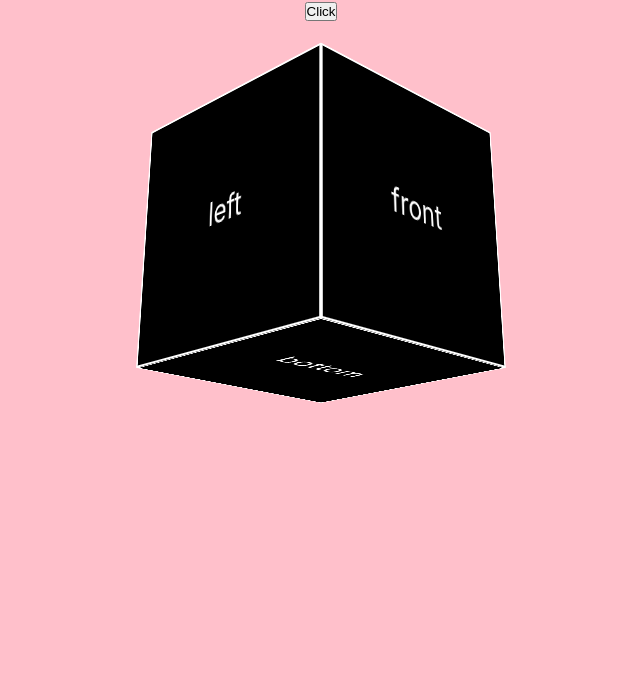
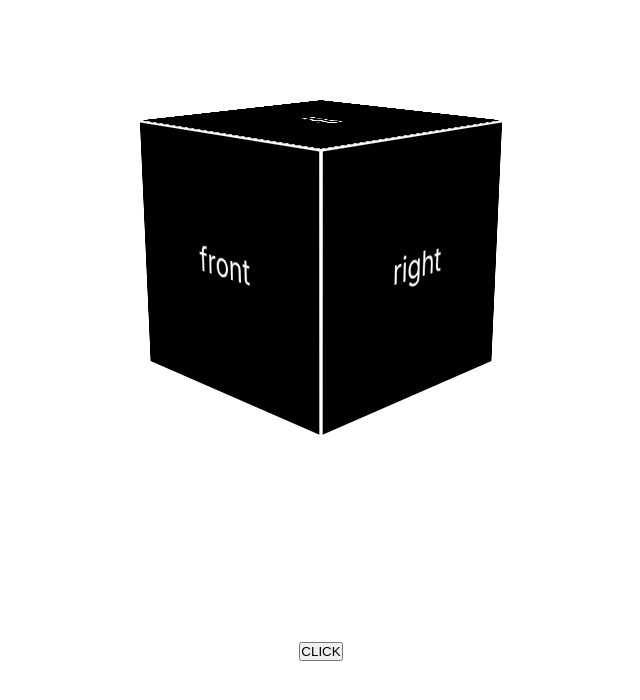
Before and after one commit to josephlarrivy/hacking-simulator, a React (Create React App) app: page / in a window 1280 px wide. Shown: the top 700 px of the page, without its empty margins (319-959 px from the left). Built offline with nearby package versions, Linux system fonts and the light colour scheme.

Commit message:
working on spins and pops for cube

```diff
--- a/src/App.js
+++ b/src/App.js
@@ -1,3 +1,4 @@
+import React, { useState } from 'react';
 import logo from './logo.svg';
 import './App.css';
 import Cube from './components/Cube';
@@ -5,8 +6,42 @@ import Terminal from './components/Terminal';
 
 function App() {
 
+  const [animationPhase, setAnimationPhase] = useState(0)
+
+  const [frontAnimation, setFrontAnimation] = useState('front-no-animation')
+  const [backAnimation, setBackAnimation] = useState('back-no-animation')
+  const [leftAnimation, setLeftAnimation] = useState('left-no-animation')
+  const [rightAnimation, setRightAnimation] = useState('right-no-animation')
+  const [topAnimation, setTopAnimation] = useState('top-no-animation')
+  const [bottomAnimation, setBottomAnimation] = useState('bottom-no-animation')
+
   const animate = () => {
-
+    setAnimationPhase(animationPhase+1)
+    if (animationPhase === 0) {
+      setFrontAnimation('front-pop-spin')
+    } else if (animationPhase === 1) {
+      setBackAnimation('back-pop-spin')
+    } else if (animationPhase === 2) {
+      setLeftAnimation('left-pop-spin')
+    } else if (animationPhase === 3) {
+      setRightAnimation('right-pop-spin')
+    } else if (animationPhase === 4) {
+      setTopAnimation('top-pop-spin')
+    } else if (animationPhase === 5) {
+      setBottomAnimation('bottom-pop-spin')
+    } else if (animationPhase === 6) {
+      setFrontAnimation('front-pop-spin-big')
+    } else if (animationPhase === 7) {
+      setBackAnimation('back-pop-spin-big')
+    } else if (animationPhase === 8) {
+      setLeftAnimation('left-pop-spin-big')
+    } else if (animationPhase === 9) {
+      setRightAnimation('right-pop-spin-big')
+    } else if (animationPhase === 10) {
+      setTopAnimation('top-pop-spin-big')
+    } else if (animationPhase === 11) {
+      setBottomAnimation('bottom-pop-spin-big')
+    }
   }
 
 
@@ -16,7 +51,14 @@ function App() {
         <Terminal animate={animate}/>
       </div>
       <div id='cube-componenet-container'>
-        <Cube animate={animate}/>
+        <Cube
+          frontAnimation={frontAnimation}
+          backAnimation={backAnimation}
+          leftAnimation={leftAnimation}
+          rightAnimation={rightAnimation}
+          topAnimation={topAnimation}
+          bottomAnimation={bottomAnimation}
+        />
       </div>
     </div>
   );
--- a/src/components/Cube.js
+++ b/src/components/Cube.js
@@ -3,18 +3,18 @@ import React from "react";
 import '../styles/Cube.css'
 
 
-const Cube = ({animate}) => {
+const Cube = ({ frontAnimation, backAnimation, leftAnimation, rightAnimation, topAnimation, bottomAnimation }) => {
 
 
   return (
     <div id="cube-container">
       <div className="box">
-        <div className="card" id="front">front</div>
-        <div className="card" id="back">back</div>
-        <div className="card" id="left">left</div>
-        <div className="card" id="right">right</div>
-        <div className="card" id="top">top</div>
-        <div className="card" id="bottom">bottom</div>
+        <div className="card" id={frontAnimation}>front</div>
+        <div className="card" id={backAnimation}>back</div>
+        <div className="card" id={leftAnimation}>left</div>
+        <div className="card" id={rightAnimation}>right</div>
+        <div className="card" id={topAnimation}>top</div>
+        <div className="card" id={bottomAnimation}>bottom</div>
       </div>
     </div>
   )
--- a/src/components/Terminal.js
+++ b/src/components/Terminal.js
@@ -3,12 +3,12 @@ import React from "react";
 import '../styles/Terminal.css'
 
 
-const Terminal = ({animate}) => {
+const Terminal = ({ animate }) => {
 
 
   return (
     <div id="terminal-container">
-      <button onClick={animate}>Click</button>
+      <button onClick={animate}>CLICK</button>
     </div>
   )
 }
--- a/src/styles/Cube.css
+++ b/src/styles/Cube.css
@@ -20,7 +20,7 @@
     margin-top: 15vh;
     margin-left: calc(50% - 125px);
     transform-style: preserve-3d;
-    animation:  animate 10s infinite;
+    animation:  animate 5s infinite;
 }
 
 @keyframes animate {
@@ -56,30 +56,146 @@
     transition: all 1s;
 }
 
-#front {
+#front-no-animation {
     transform: translateZ(125px);
 }
+#front-pop-spin {
+    transform: translateZ(180px) rotateY(360deg);
+}
+#front-pop-spin-big {
+    transform: translateZ(360px) rotateY(360deg);
+    animation: frontPopSpinBig;
+    animation-duration: 2s;
+}
+@keyframes frontPopSpinBig {
+    0% {
+        transform: translateZ(180px) rotateY(360deg);
+    }
+    50% {
+        transform: translateZ(360px) rotateY(360deg);
+    }
+    100% {
+        transform: translateZ(360px) rotateY(360deg) rotateZ(360deg);
+    }
+}
 
-#back {
+
+#back-no-animation {
     transform: translateZ(-125px);
 }
+#back-pop-spin {
+    transform: translateZ(-180px) rotateY(360deg);
+}
+#back-pop-spin-big {
+    transform: translateZ(-360px) rotateY(360deg);
+    animation: backPopSpinBig;
+    animation-duration: 2s;
+}
+@keyframes backPopSpinBig {
+    0% {
+        transform: translateZ(-180px) rotateY(360deg);
+    }
 
-#left {
+    50% {
+        transform: translateZ(-360px) rotateY(360deg);
+    }
+
+    100% {
+        transform: translateZ(-360px) rotateY(360deg) rotateZ(360deg);
+    }
+}
+
+
+
+#left-no-animation {
     right: 125px;
     transform: rotateY(-90deg);
 }
+#left-pop-spin {
+    right: 180px;
+    transform: rotateY(-90deg) rotateX(360deg);
+}
+#left-pop-spin-big {
+    right: 360px;
+    transform: rotateY(-90deg) rotateX(360deg);
+    animation: leftPopSpinBig;
+    animation-duration: 2s;
+}
+@keyframes leftPopSpinBig {
+    0% {
+        right: 180px;
+        transform: rotateY(-90deg) rotateX(360deg);
+    }
 
-#right {
+    50% {
+        right: 360px;
+        transform: rotateY(-90deg) rotateX(360deg);
+    }
+
+    100% {
+        right: 360px;
+        transform: rotateY(-90deg) rotateX(360deg) rotateZ(360deg);
+    }
+}
+
+
+#right-no-animation {
     left: 125px;
     transform: rotateY(90deg);
 }
+#right-pop-spin {
+    left: 180px;
+    transform: rotateY(90deg) rotateX(360deg);
+}
+#right-pop-spin-big {
+    left: 360px;
+    transform: rotateY(-90deg) rotateX(360deg);
+    animation: rightPopSpinBig;
+    animation-duration: 2s;
+}
+@keyframes rightPopSpinBig {
+    0% {
+        left: 180px;
+        transform: rotateY(90deg) rotateX(360deg);
+    }
 
-#top {
+    50% {
+        left: 360px;
+        transform: rotateY(90deg) rotateX(360deg);
+    }
+
+    100% {
+        left: 360px;
+        transform: rotateY(90deg) rotateX(360deg) rotateZ(360deg);
+    }
+}
+
+
+
+#top-no-animation {
     bottom: 125px;
     transform: rotateX(90deg);
 }
+/* #top-pop {
+    bottom: 125px;
+    transform: rotateX(90deg) rotateY(360deg);
+} */
+#top-pop-spin {
+    bottom: 180px;
+    transform: rotateX(90deg) rotateY(360deg);
+}
 
-#bottom {
+
+
+#bottom-no-animation {
     top: 125px;
     transform: rotateX(-90deg);
 }
+/* #bottom-pop {
+    top: 125px;
+    transform: rotateX(-90deg) rotateY(360deg);
+} */
+#bottom-pop-spin {
+    top: 180px;
+    transform: rotateX(-90deg) rotateY(360deg);
+}
--- a/src/styles/Terminal.css
+++ b/src/styles/Terminal.css
@@ -1,6 +1,6 @@
 #terminal-container {
     position: absolute;
     width: 100vw;
-    height: 100vh;
-    background-color: pink;
+    height: 20vh;
+    margin-top: 80vh;
 }
```
